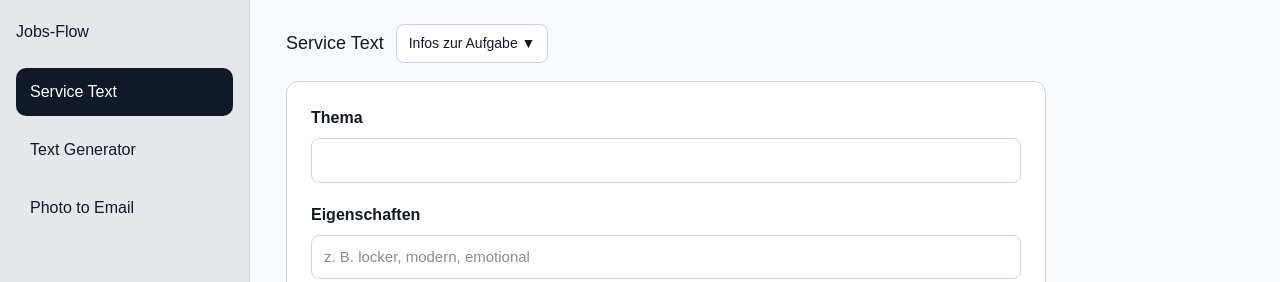
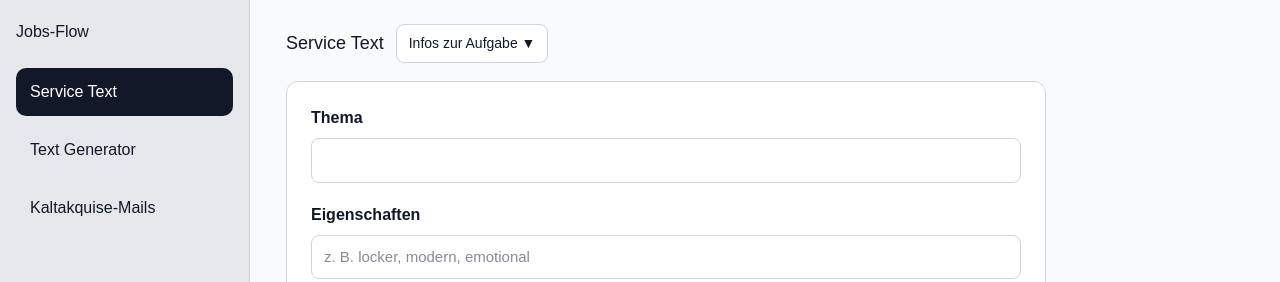
Before and after one commit to Andre-Eich/jobs-flow-api, a Next.js app: page / in a window 1280 px wide. Shown: the top 282 px of the page. Built offline with nearby package versions, Linux system fonts and the light colour scheme.

Commit message:
Rename sidebar navigation to Kaltakquise-Mails

```diff
--- a/app/page.tsx
+++ b/app/page.tsx
@@ -74,7 +74,7 @@ export default function Home() {
           <SidebarButton
             active={activeTool === "photo-mail"}
             onClick={() => handleSelectTool("photo-mail")}
-            label="Photo to Email"
+            label="Kaltakquise-Mails"
           />
         </aside>
       )}
@@ -143,7 +143,7 @@ export default function Home() {
                 <SidebarButton
                   active={activeTool === "photo-mail"}
                   onClick={() => handleSelectTool("photo-mail")}
-                  label="Photo to Email"
+                  label="Kaltakquise-Mails"
                 />
               </div>
             )}
```
